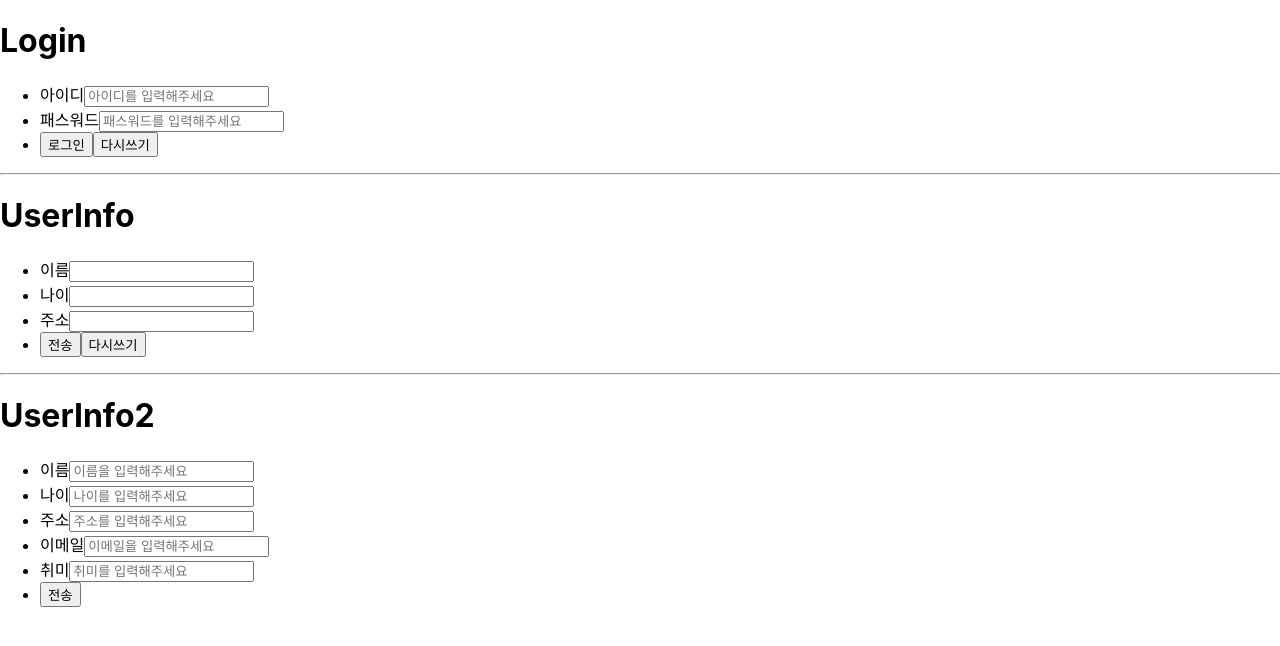
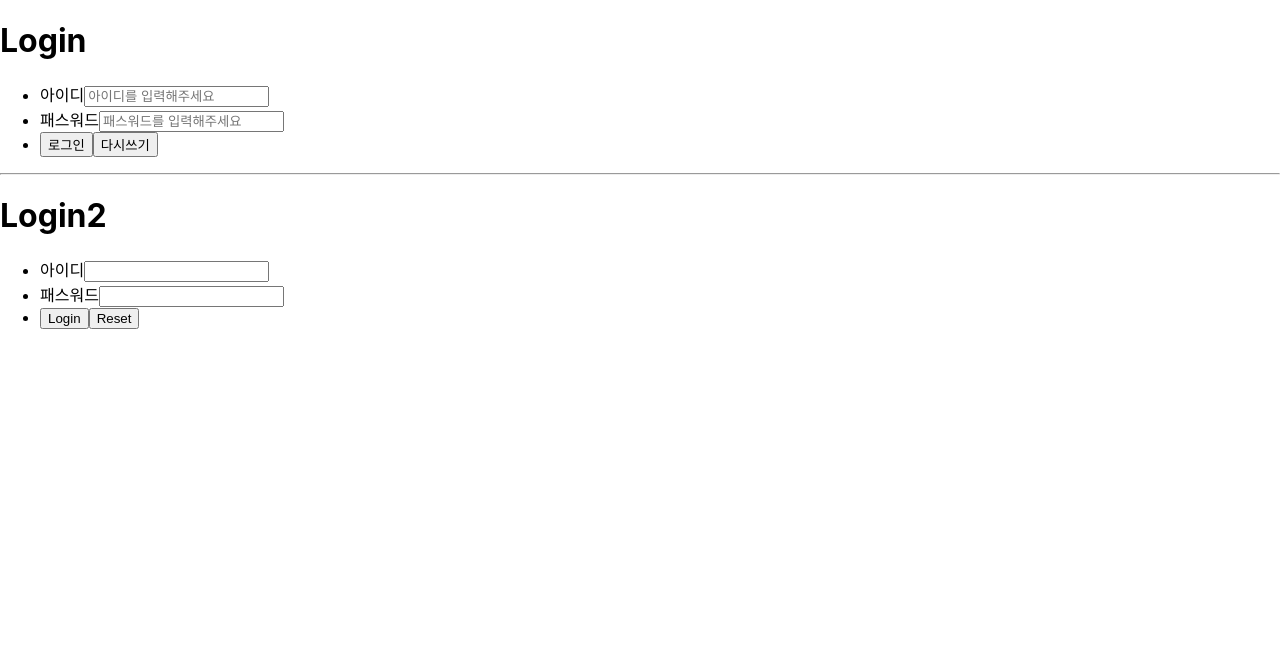
Before and after one commit to TJG404/webpublish, a React (Create React App) app in the folder react/basic-app/: page / in a window 1280 px wide. Shown: the top 646 px of the page. Built offline with nearby package versions, Linux system fonts and the light colour scheme.

Commit message:
2025-09-15 commit

```diff
--- a/react/basic-app/src/AppForm.js
+++ b/react/basic-app/src/AppForm.js
@@ -1,4 +1,5 @@
 import { Login } from './components/form/Login.jsx';
+import { Login2} from './components/form/Login2.jsx';
 import { UserInfo } from './components/form/UserInfo.jsx';
 import { UserInfo2 } from './components/form/UserInfo2.jsx';
 
@@ -7,9 +8,11 @@
         <>
             <Login />
             <hr/>
+            <Login2 />
+            {/* <hr/>
             <UserInfo />
             <hr/>
-            <UserInfo2 />
+            <UserInfo2 /> */}
         </>
     );
 }
--- a/react/basic-app/src/components/form/Login.jsx
+++ b/react/basic-app/src/components/form/Login.jsx
@@ -12,7 +12,7 @@
 
     const handleChangeForm = (event) => {
         const {name, value} = event.target;
-        setForm({...form, [name]: value});
+        setForm({...form, [name]: value})
     }
 
     const handleFormReset = () => {  setForm(initForm);  }
--- /dev/null
+++ b/react/basic-app/src/components/form/Login2.jsx
@@ -0,0 +1,67 @@
+import { useState, useRef } from 'react';
+
+export function Login2() {
+    const refs = {
+        idRef: useRef(null),
+        passRef: useRef(null)
+    }
+    const [form, setForm] = useState({id:'', pass:''});  //폼의 입력데이터 저장
+
+    const handleChangeForm = (e) => {
+        const { name, value } = e.target;
+        setForm({...form, [name]:value});
+    }
+
+    const handleResetForm = () => {
+        setForm({id:'', pass:''});
+    }
+
+    const handleSubmit = (e) => {
+        e.preventDefault(); //브라우저(DOM객체) 이벤트 정지
+
+        //validation check(유효성 체크)
+        if(refs.idRef.current.value === "") {
+            alert("아이디를 입력해주세요");
+            refs.idRef.current.focus();
+            return false;
+        } else if(refs.passRef.current.value === "") {
+            alert("패스워드를 입력해주세요");
+            refs.passRef.current.focus();
+            return false;
+        } else {
+            console.log("submit===>>", form);
+        }
+    }
+
+
+    return (
+        <>
+            <h1>Login2</h1>
+            <form onSubmit={handleSubmit}>
+                <ul>
+                    <li>
+                        <label>아이디</label>
+                        <input  type="text"
+                                name="id"
+                                value={form.id}
+                                ref={refs.idRef}
+                                onChange={handleChangeForm}></input>
+                    </li>
+                    <li>
+                        <label>패스워드</label>
+                        <input  type="password"
+                                name="pass"
+                                value={form.pass}
+                                ref={refs.passRef}
+                                onChange={handleChangeForm}></input>
+                    </li>
+                    <li>
+                        <button type="submit">Login</button>
+                        <button type="button"
+                                onClick={handleResetForm}>Reset</button>
+                    </li>
+                </ul>
+            </form>
+        </>
+    );
+}
--- a/react/basic-app/src/components/form/Signup.jsx
+++ b/react/basic-app/src/components/form/Signup.jsx
@@ -1,7 +1,6 @@
 import './cgvSignup.css';
 
-export default function Signup() {
-
+export function Signup() {
 
     return (
     <div className="content">
```
